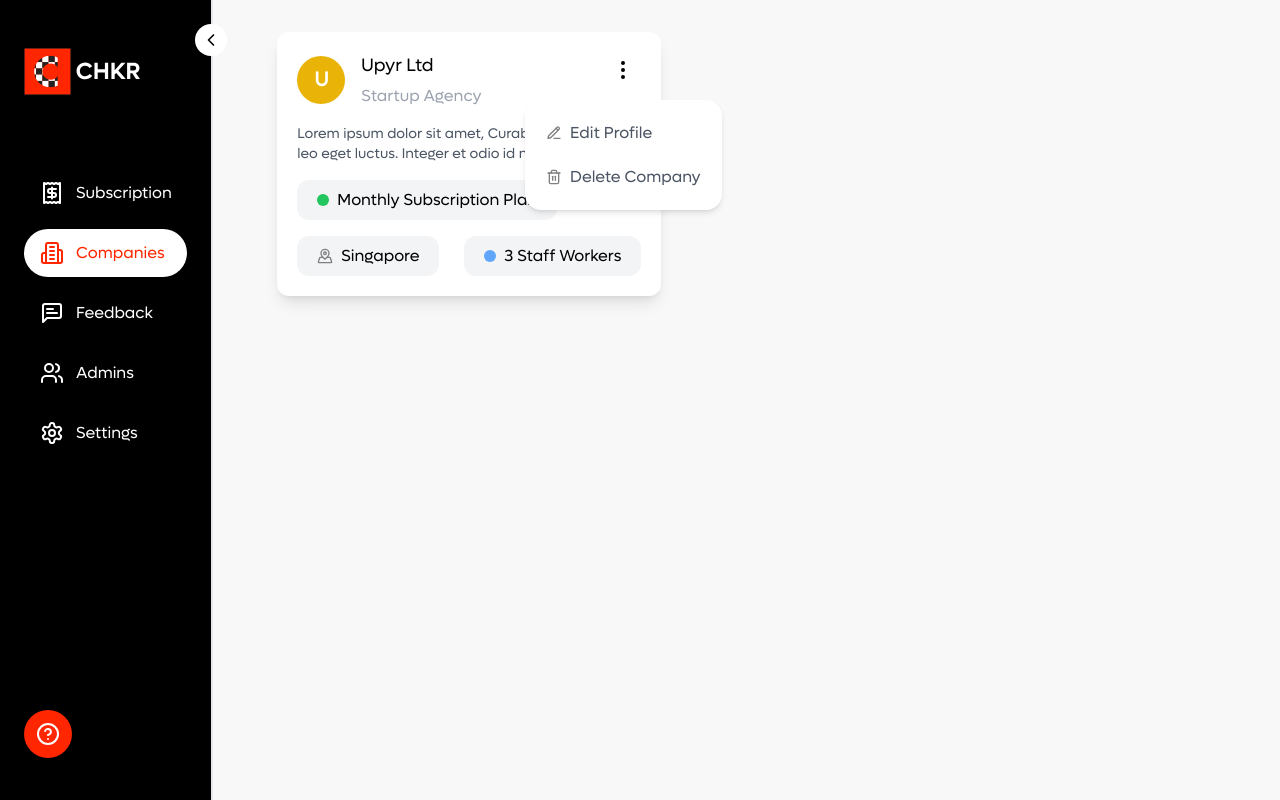
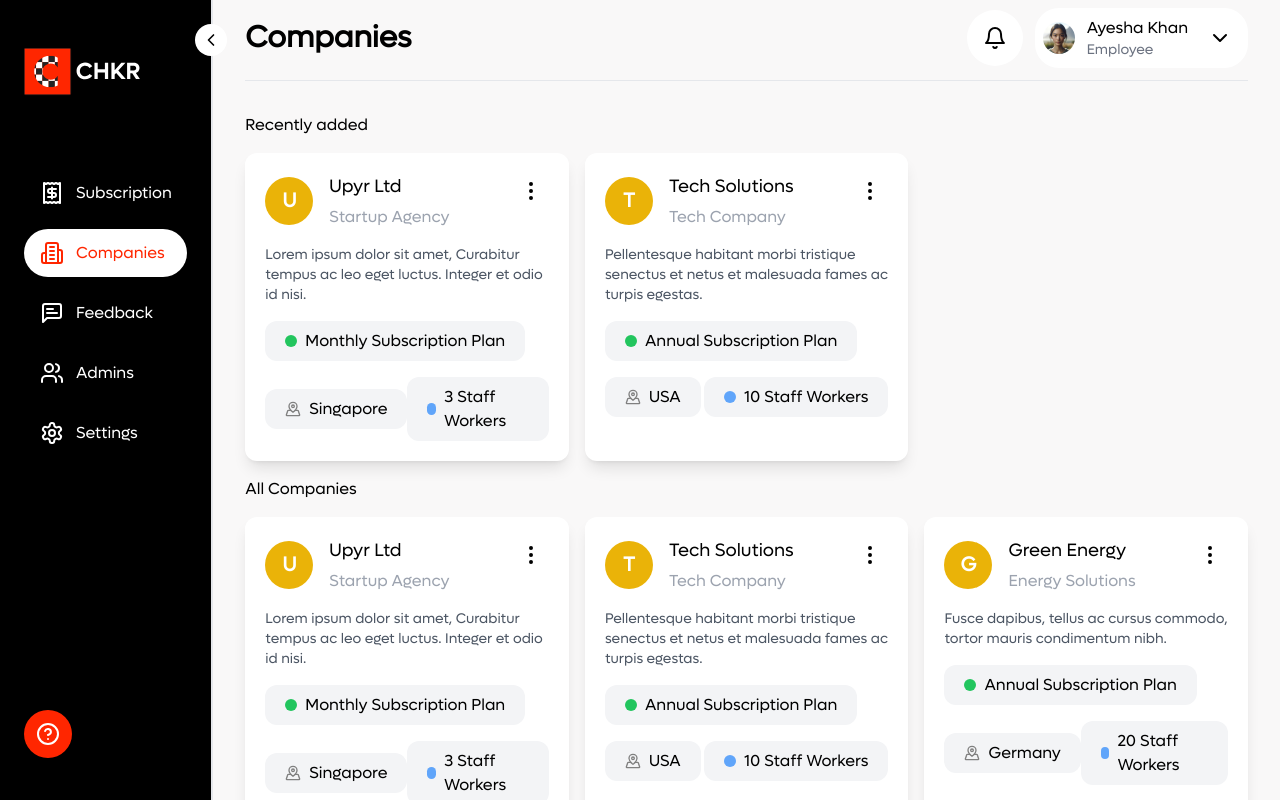
Before and after one commit to abrauf18/chkr, a Next.js app: page /super-admin/companies in a window 1280 px wide. Built offline with nearby package versions, Linux system fonts and the light colour scheme.

Commit message:
feat: rendered company cards

```diff
--- a/components/modules/super-admin/companies/card-options.tsx
+++ b/components/modules/super-admin/companies/card-options.tsx
@@ -11,7 +11,7 @@ import CompanyDetails from "./company-details-modal";
 import CompanyDetailsModal from "./company-details-modal";
 
 export default function accountDropdown() {
-  const [open, setOpen] = useState(true);
+  const [open, setOpen] = useState(false);
 
 
   return (
--- a/components/modules/super-admin/companies/companies.tsx
+++ b/components/modules/super-admin/companies/companies.tsx
@@ -1,17 +1,112 @@
-import React from 'react'
-import CompanyCard from './company-card'
+import React from 'react';
+import CompanyCard from './company-card';
+import DashboardHeader from '@/components/shared/dashboard-header';
+
+const recentlyAddedCompanies = [
+  {
+    companyName: "Upyr Ltd",
+    companyType: "Startup Agency",
+    description: "Lorem ipsum dolor sit amet, Curabitur tempus ac leo eget luctus. Integer et odio id nisi.",
+    subscriptionPlan: "Monthly Subscription Plan",
+    location: "Singapore",
+    staffCount: 3
+  },
+  {
+    companyName: "Tech Solutions",
+    companyType: "Tech Company",
+    description: "Pellentesque habitant morbi tristique senectus et netus et malesuada fames ac turpis egestas.",
+    subscriptionPlan: "Annual Subscription Plan",
+    location: "USA",
+    staffCount: 10
+  }
+];
+
+const allCompanies = [
+  {
+    companyName: "Upyr Ltd",
+    companyType: "Startup Agency",
+    description: "Lorem ipsum dolor sit amet, Curabitur tempus ac leo eget luctus. Integer et odio id nisi.",
+    subscriptionPlan: "Monthly Subscription Plan",
+    location: "Singapore",
+    staffCount: 3
+  },
+  {
+    companyName: "Tech Solutions",
+    companyType: "Tech Company",
+    description: "Pellentesque habitant morbi tristique senectus et netus et malesuada fames ac turpis egestas.",
+    subscriptionPlan: "Annual Subscription Plan",
+    location: "USA",
+    staffCount: 10
+  },
+  {
+    companyName: "Green Energy",
+    companyType: "Energy Solutions",
+    description: "Fusce dapibus, tellus ac cursus commodo, tortor mauris condimentum nibh.",
+    subscriptionPlan: "Annual Subscription Plan",
+    location: "Germany",
+    staffCount: 20
+  },
+  {
+    companyName: "Healthcare Inc.",
+    companyType: "Healthcare Provider",
+    description: "Aenean lacinia bibendum nulla sed consectetur. Cras mattis consectetur purus sit amet fermentum.",
+    subscriptionPlan: "Monthly Subscription Plan",
+    location: "Tokyo",
+    staffCount: 15
+  },
+  {
+    companyName: "EduTech",
+    companyType: "Educational Technology",
+    description: "Etiam porta sem malesuada magna mollis euismod.",
+    subscriptionPlan: "Annual Subscription Plan",
+    location: "San Francisco",
+    staffCount: 25
+  },
+  {
+    companyName: "FinCorp",
+    companyType: "Financial Services",
+    description: "Nullam id dolor id nibh ultricies vehicula ut id elit.",
+    subscriptionPlan: "Monthly Subscription Plan",
+    location: "UK",
+    staffCount: 40
+  }
+];
 
 export default function Companies() {
   return (
-    <div className="p-8">
-      <CompanyCard
-        companyName="Upyr Ltd"
-        companyType="Startup Agency"
-        description="Lorem ipsum dolor sit amet, Curabitur tempus ac leo eget luctus. Integer et odio id nisi."
-        subscriptionPlan="Monthly Subscription Plan"
-        location="Singapore"
-        staffCount={3}
-      />
-    </div>
-  )
+    <>
+      <DashboardHeader title='Companies' />
+      <div className="flex flex-col gap-4 my-8">
+        <h1>Recently added</h1>
+        <div className="grid grid-cols-3 gap-4">
+          {recentlyAddedCompanies.map((company, index) => (
+            <CompanyCard
+              key={index}
+              companyName={company.companyName}
+              companyType={company.companyType}
+              description={company.description}
+              subscriptionPlan={company.subscriptionPlan}
+              location={company.location}
+              staffCount={company.staffCount}
+            />
+          ))}
+        </div>
+
+        <h1>All Companies</h1>
+        <div className="grid grid-cols-3 gap-4">
+          {allCompanies.map((company, index) => (
+            <CompanyCard
+              key={index}
+              companyName={company.companyName}
+              companyType={company.companyType}
+              description={company.description}
+              subscriptionPlan={company.subscriptionPlan}
+              location={company.location}
+              staffCount={company.staffCount}
+            />
+          ))}
+        </div>
+      </div>
+    </>
+  );
 }
```
